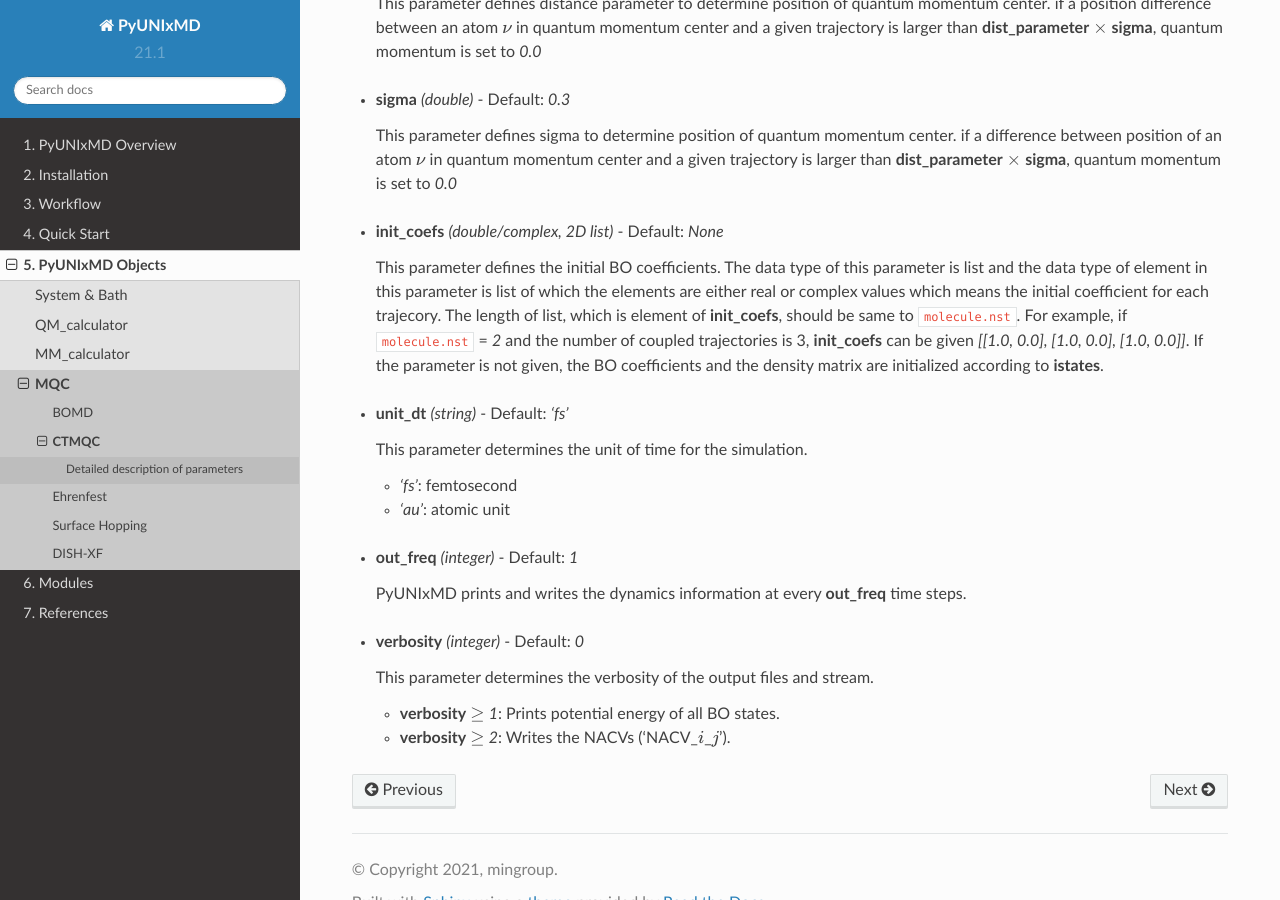
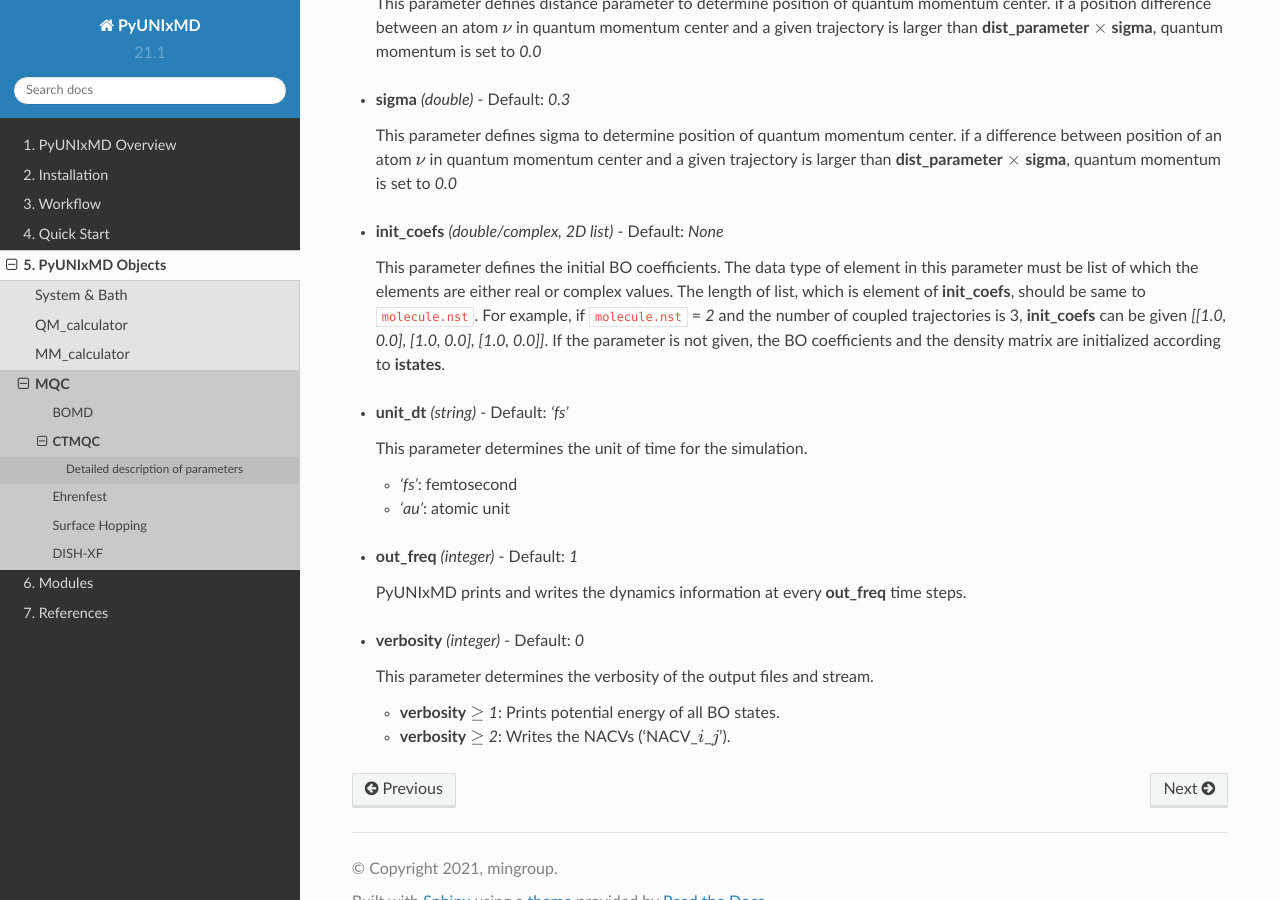
Before and after one commit to skmin-lab/unixmd, a Sphinx documentation site: the page built from docs/source/objects/mqc/ct.rst, in a window 1280 px wide and 900 px high, scrolled down 2949 px. Built offline with Sphinx 7.4.7 and the Read the Docs theme 2.0.0, drawn with Linux system fonts in a browser that asks for light colours; cross-references to code outside the pages are shown as plain code.

```diff
--- a/docs/source/objects/mqc/ct.rst
+++ b/docs/source/objects/mqc/ct.rst
@@ -198,8 +198,7 @@ Detailed description of parameters
 - **init_coefs** *(double/complex, 2D list)* - Default: *None*
 
   This parameter defines the initial BO coefficients.
-  The data type of this parameter is list and
-  the data type of element in this parameter is list of which the elements are either real or complex values which means the initial coefficient for each trajecory.
+  The data type of element in this parameter must be list of which the elements are either real or complex values.
   The length of list, which is element of **init_coefs**, should be same to ``molecule.nst``.
   For example, if ``molecule.nst`` = *2* and the number of coupled trajectories is 3, **init_coefs** can be given *[[1.0, 0.0], [1.0, 0.0], [1.0, 0.0]]*.
   If the parameter is not given, the BO coefficients and the density matrix are initialized according to **istates**.
--- a/docs/source/objects/mqc/eh.rst
+++ b/docs/source/objects/mqc/eh.rst
@@ -134,6 +134,7 @@ Detailed description of parameters
 
   This parameter defines the initial BO coefficients.
   The elements can be either real or complex values.
+  The length of this paramter should be same to ``molecule.nst``.
   If the parameter is not given, the BO coefficients and the density matrix are initialized according to **istate**.
 
 \
--- a/docs/source/objects/mqc/sh.rst
+++ b/docs/source/objects/mqc/sh.rst
@@ -197,6 +197,7 @@ Detailed description of the parameters
 
   This parameter defines the initial BO coefficients.
   The elements can be either real or complex values.
+  The length of this paramter should be same to ``molecule.nst``.
   If the parameter is not given, the BO coefficients and the density matrix are initialized according to the initial running state.
 
 \
--- a/docs/source/objects/mqc/shxf.rst
+++ b/docs/source/objects/mqc/shxf.rst
@@ -184,6 +184,7 @@ Detailed description of the parameters
 
   This parameter defines the initial BO coefficients.
   The elements can be either real or complex values.
+  The length of this paramter should be same to ``molecule.nst``.
   If the argument is not given, the BO coefficients and density matrix are initialized according to the initial running state.
 
 \
```
